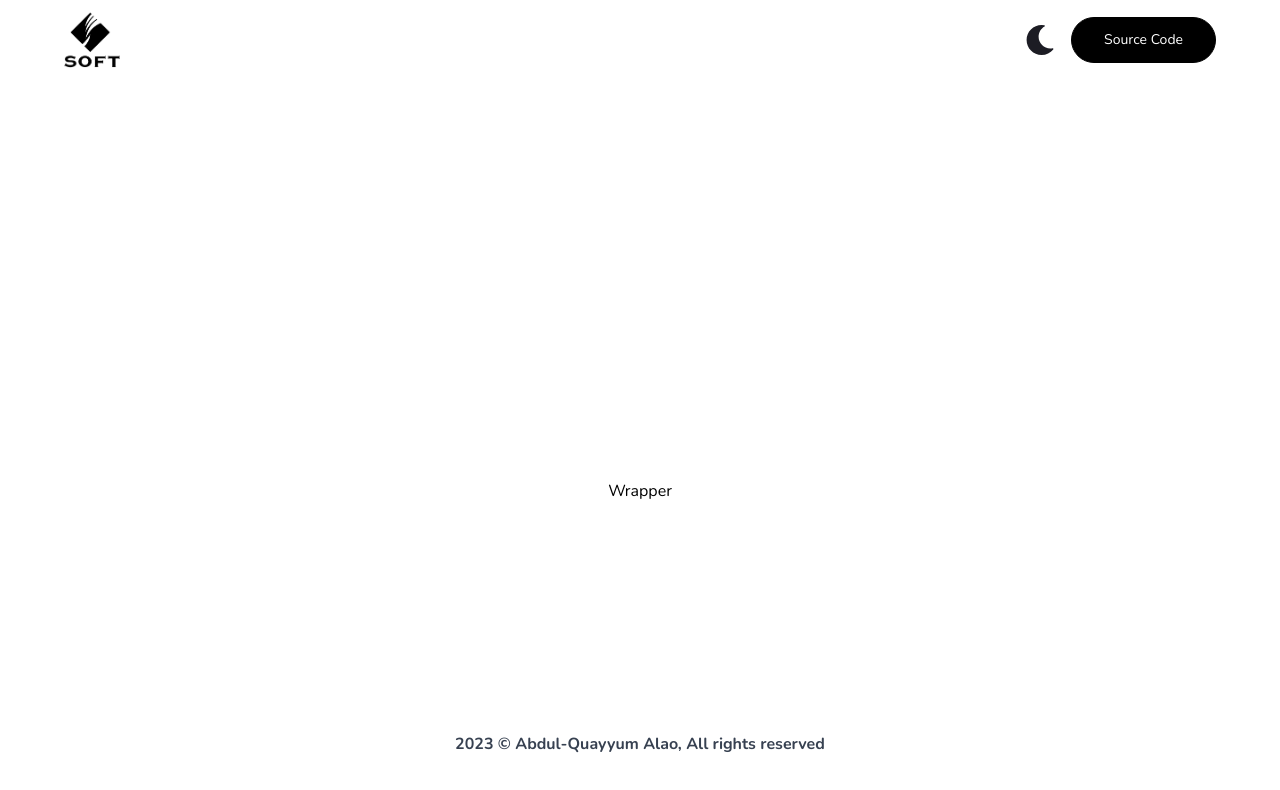
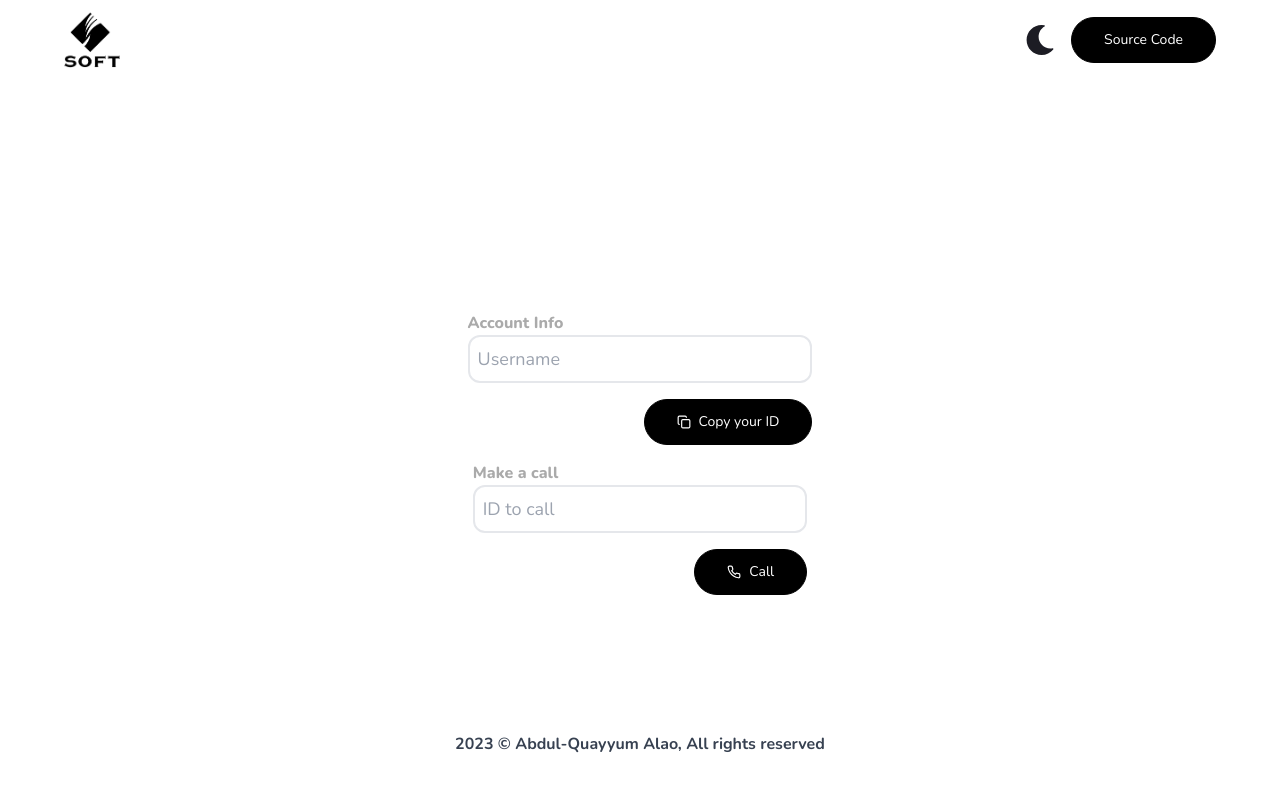
Before and after one commit to AbdulQuayyum/project-video-app, a React (Vite) app in the folder client/: page / in a window 1280 px wide. Shown: the top 790 px of the page. Built offline with nearby package versions, Linux system fonts and the light colour scheme; no server answers.

Commit message:
Worked on the UI and working on the calling...

```diff
--- a/client/src/Components/Notifications.jsx
+++ b/client/src/Components/Notifications.jsx
@@ -1,8 +1,23 @@
-import React from 'react'
+import React, { useContext } from 'react';
+
+import { SocketContext } from '../Contexts/SocketContext'
 
 const Notifications = () => {
+    const { AnswerCall, call, callAccepted } = useContext(SocketContext);
+
     return (
-        <div>Notifications</div>
+        <>
+            {call.isReceivingCall && !callAccepted && (
+                <div>
+                    <span className='font-extrabold  text-[#aaa]'>{call.name} is calling</span>
+                    <button
+                        className='px-8 py-3 text-sm text-white transition-all bg-green-500 border border-green-500 rounded-full hover:bg-white hover:text-green-500 dark:bg-white dark:text-green-500 dark:hover:bg-green-500 dark:hover:text-white'
+                        onClick={AnswerCall}>
+                        Answer
+                    </button>
+                </div>
+            )}
+        </>
     )
 }
 
--- a/client/src/Components/VideoPlayer.jsx
+++ b/client/src/Components/VideoPlayer.jsx
@@ -3,7 +3,7 @@ import React, { useContext } from 'react';
 import { SocketContext } from '../Contexts/SocketContext';
 
 const VideoPlayer = () => {
-    const { name, callAccepted, MyVideo, UserVideo, callEnded, stream, call } = useContext(SocketContext);
+    const { name, callAccepted, MyVideo, UserVideo, CallEnded, stream, call } = useContext(SocketContext);
 
     return (
         <div className='flex flex-col gap-8 md:flex-row'>
@@ -13,7 +13,7 @@ const VideoPlayer = () => {
                     <video playsInline muted ref={MyVideo} autoPlay className="w-full max-w-md rounded-3xl" />
                 </div>
             )}
-            {callAccepted && !callEnded && (
+            {callAccepted && !CallEnded && (
                 <div className='flex flex-col items-center'>
                     <span className='font-extrabold  text-[#aaa] pb-5'>{call.name || "Name"}</span>
                     <video playsInline ref={UserVideo} autoPlay className="w-full max-w-md rounded-3xl" />
--- a/client/src/Components/Wrapper.jsx
+++ b/client/src/Components/Wrapper.jsx
@@ -1,8 +1,71 @@
-import React from 'react'
+import React, { useState, useContext } from 'react';
+import { CopyToClipboard } from 'react-copy-to-clipboard';
+import { LuCopy, LuPhone, LuPhoneOff } from "react-icons/lu"
 
-const Wrapper = () => {
+import { SocketContext } from '../Contexts/SocketContext'
+
+const Wrapper = ({ children }) => {
+    const { me, callAccepted, name, setName, CallEnded, LeaveCall, CallUser } = useContext(SocketContext);
+    const [idToCall, setIdToCall] = useState('');
+
     return (
-        <div>Wrapper</div>
+        <div className='flex justify-center mx-auto'>
+            <div className='flex flex-col items-center justify-center'>
+                <div className='flex flex-col' >
+                    <div className='my-4'>
+                        <span className='font-extrabold  text-[#aaa]'>Account Info</span>
+                        <input
+                            type="text"
+                            value={name}
+                            onChange={(e) => setName(e.target.value)}
+                            placeholder="Username"
+                            className="w-full p-2 text-lg transition-all duration-500 border-2 border-gray-200 outline-none rounded-xl dark:bg-transparent dark:border-2 dark:rounded-lg dark:border-white"
+                        />
+                    </div>
+
+                    <div className='flex justify-end'>
+                        <CopyToClipboard text={me} className='flex items-center gap-2 px-8 py-3 text-sm text-white transition-all bg-black border border-black rounded-full hover:bg-white hover:text-black dark:bg-white dark:text-black dark:hover:bg-black dark:hover:text-white'>
+                            <button className='flex items-center gap-2 px-8 py-3 text-sm text-white transition-all bg-black border border-black rounded-full hover:bg-white hover:text-black dark:bg-white dark:text-black dark:hover:bg-black dark:hover:text-white'>
+                                <LuCopy />
+                                Copy your ID
+                            </button>
+                        </CopyToClipboard>
+                    </div>
+                </div>
+                <div>
+                    <div className='my-4'>
+                        <span className='font-extrabold  text-[#aaa]'>Make a call</span>
+                        <input
+                            type="text"
+                            value={idToCall}
+                            onChange={(e) => setIdToCall(e.target.value)}
+                            placeholder="ID to call"
+                            className="w-full p-2 text-lg transition-all duration-500 border-2 border-gray-200 outline-none rounded-xl dark:bg-transparent dark:border-2 dark:rounded-lg dark:border-white"
+                        />
+                    </div>
+                    {callAccepted && !CallEnded ? (
+                        <div className='flex justify-end'>
+                            <button
+                                onClick={LeaveCall}
+                                className='flex items-center gap-2 px-8 py-3 text-sm text-white transition-all bg-black border border-black rounded-full hover:bg-white hover:text-black dark:bg-white dark:text-black dark:hover:bg-black dark:hover:text-white'>
+                                <LuPhoneOff />
+                                Hang Up
+                            </button>
+                        </div>
+                    ) : (
+                        <div className='flex justify-end'>
+                            <button
+                                onClick={() => CallUser(idToCall)}
+                                className='flex items-center gap-2 px-8 py-3 text-sm text-white transition-all bg-black border border-black rounded-full hover:bg-white hover:text-black dark:bg-white dark:text-black dark:hover:bg-black dark:hover:text-white'>
+                                <LuPhone />
+                                Call
+                            </button>
+                        </div>
+                    )}
+                </div>
+            </div>
+            {children}
+        </div>
     )
 }
 
--- a/client/src/Contexts/SocketContext.jsx
+++ b/client/src/Contexts/SocketContext.jsx
@@ -7,7 +7,7 @@ const socket = io(`${import.meta.env.VITE_SERVER_URL}`)
 
 const SocketProvider = ({ children }) => {
     const [callAccepted, setCallAccepted] = useState(false);
-    const [callEnded, setCallEnded] = useState(false);
+    const [CallEnded, setCallEnded] = useState(false);
     const [stream, setStream] = useState();
     const [name, setName] = useState('');
     const [call, setCall] = useState({});
@@ -22,7 +22,11 @@ const SocketProvider = ({ children }) => {
             .then((currentStream) => {
                 setStream(currentStream);
 
-                MyVideo.current.srcObject = currentStream;
+                if (MyVideo.current)
+                {
+                    MyVideo.current.srcObject = currentStream;
+                }
+
             });
 
         socket.on('me', (id) => setMe(id));
@@ -38,11 +42,11 @@ const SocketProvider = ({ children }) => {
         const peer = new Peer({ initiator: false, trickle: false, stream });
 
         peer.on('signal', (data) => {
-            socket.emit('answerCall', { signal: data, to: call.from });
+            socket.emit('AnswerCall', { signal: data, to: call.from });
         });
 
         peer.on('stream', (currentStream) => {
-            UserVideo.current.srcObject = currentStream;
+            UserVideo.current.srcObject = currentStream.streams[0]
         });
 
         peer.signal(call.signal);
@@ -54,7 +58,7 @@ const SocketProvider = ({ children }) => {
         const peer = new Peer({ initiator: true, trickle: false, stream });
 
         peer.on('signal', (data) => {
-            socket.emit('callUser', { userToCall: id, signalData: data, from: me, name });
+            socket.emit('CallUser', { userToCall: id, signalData: data, from: me, name });
         });
 
         peer.on('stream', (currentStream) => {
@@ -80,7 +84,7 @@ const SocketProvider = ({ children }) => {
 
     return (
         <SocketContext.Provider
-            value={{ call, callAccepted, MyVideo, UserVideo, stream, name, setName, callEnded, me, CallUser, LeaveCall, AnswerCall }}>
+            value={{ call, callAccepted, MyVideo, UserVideo, stream, name, setName, CallEnded, me, CallUser, LeaveCall, AnswerCall }}>
             {children}
         </SocketContext.Provider>
     )
```
Also changed, not shown: 1 other file (tests, documents, lock files or other folders).
